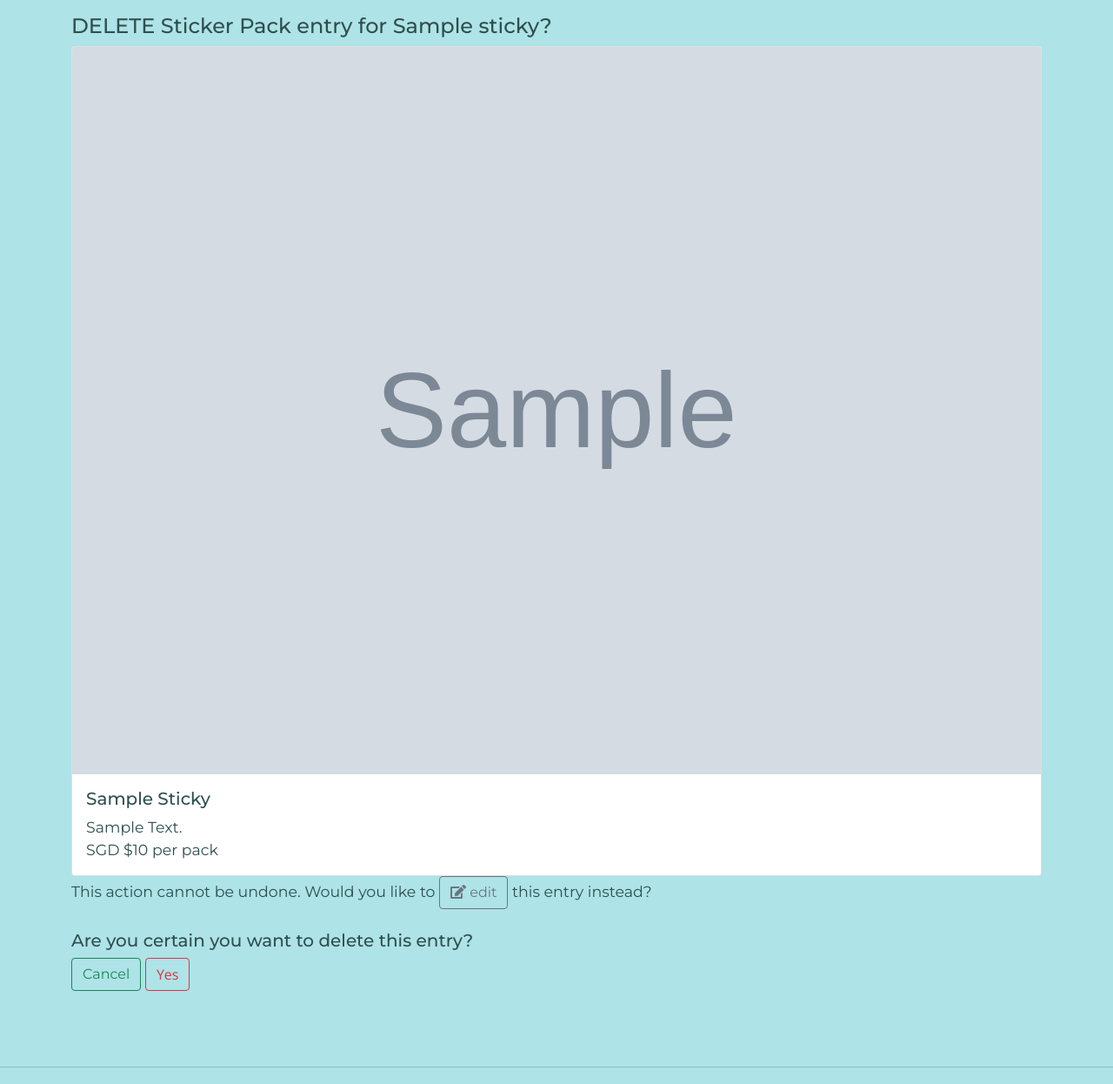
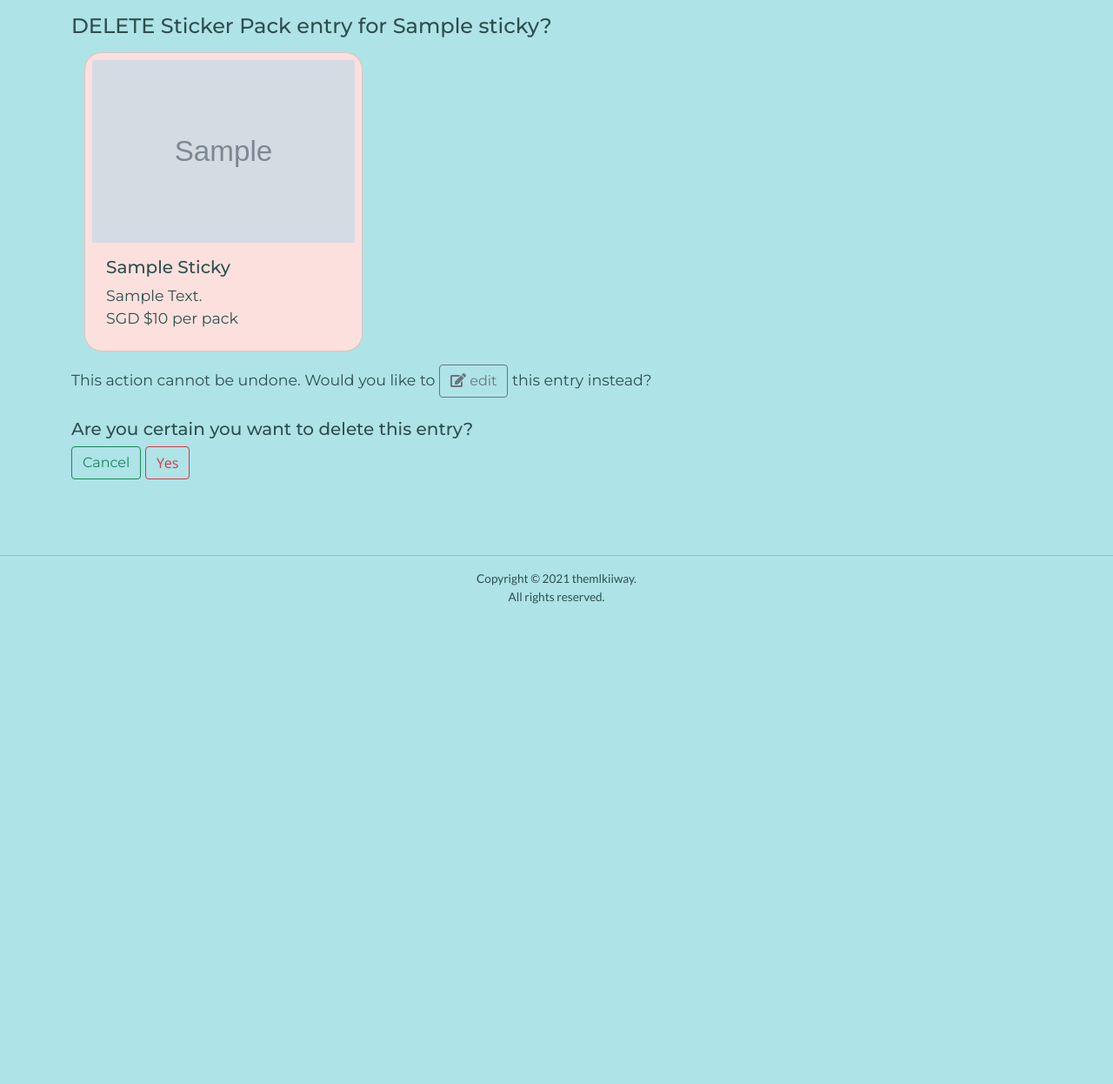
Before and after one commit to suipingooi/themilkii, a Django app: template stickers/templates/stickers/sticker_del-template.html in a window 1280 px wide. Shown: the part 85-1331 px from the top of the page at 87% size. After the commit the page ends 779 px from the top, so only its background shows below. Run offline with Django 3.2, Linux system fonts and the light colour scheme; the template is opened without the code that fills it: most values are stand-ins (such as "Sample title", 1, 10 or a date in 2020); grey boxes marked "Sample" are stand-in pictures; parts of the project's set-up code (start-up, migrations or seed data) failed here and were passed over; some web fonts are replaced.

Commit message:
updated card display css

```diff
--- a/static/css/style.css
+++ b/static/css/style.css
@@ -108,10 +108,30 @@ span.primary {
     width: 22rem;
     margin: 9px;
     padding: 9px;
-    border-radius: 5px;
+    border-radius: 20px;
+    background-color: #fce0dd;
 }
 
 .basketbtn {
     background-color: #f2b705;
     border-color: #f2b705;
 }
+
+.carteditbtn,
+.cartdelbtn {
+    float: right;
+    margin: 2px;
+    color: darkcyan;
+}
+
+.cardimg {
+    height: 210px;
+}
+
+.productcard {
+    margin: 15px;
+    padding: 8px;
+    width: 20rem;
+    background-color: #fce0dd;
+    border-radius: 20px;
+}
```
